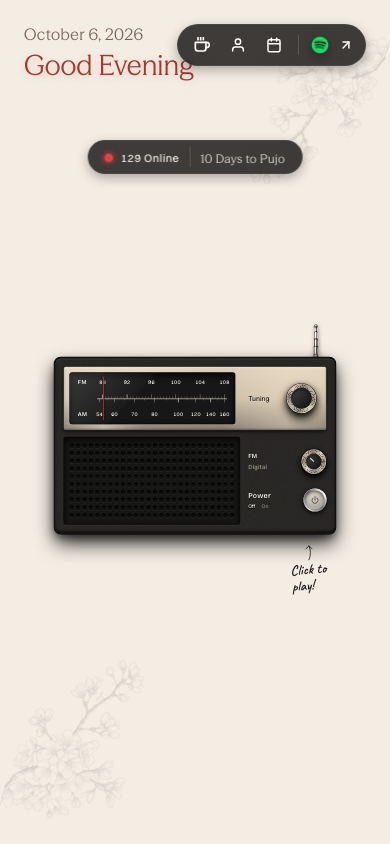
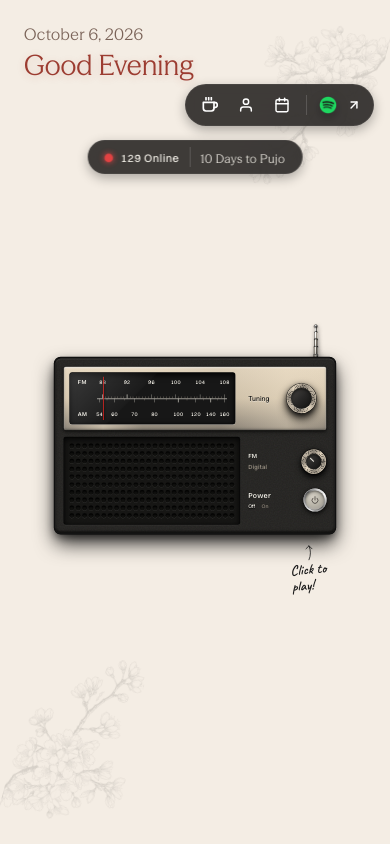
Before and after one commit to pradhan-not-found/The-Radio-, a React (Vite) app: page / in a window 390 px wide. Built offline with nearby package versions, Linux system fonts and the light colour scheme.

Commit message:
fix: resolve top navigation overlapping with occasion title on narrow android screens

```diff
--- a/src/index.css
+++ b/src/index.css
@@ -1780,6 +1780,11 @@ body {
   .occasion-text .greeting {
     font-size: 28px;
   }
+
+  .top-nav {
+    top: 84px;
+    right: 16px;
+  }
 }
 
 /* ═══════════════════════════════════════════
```
